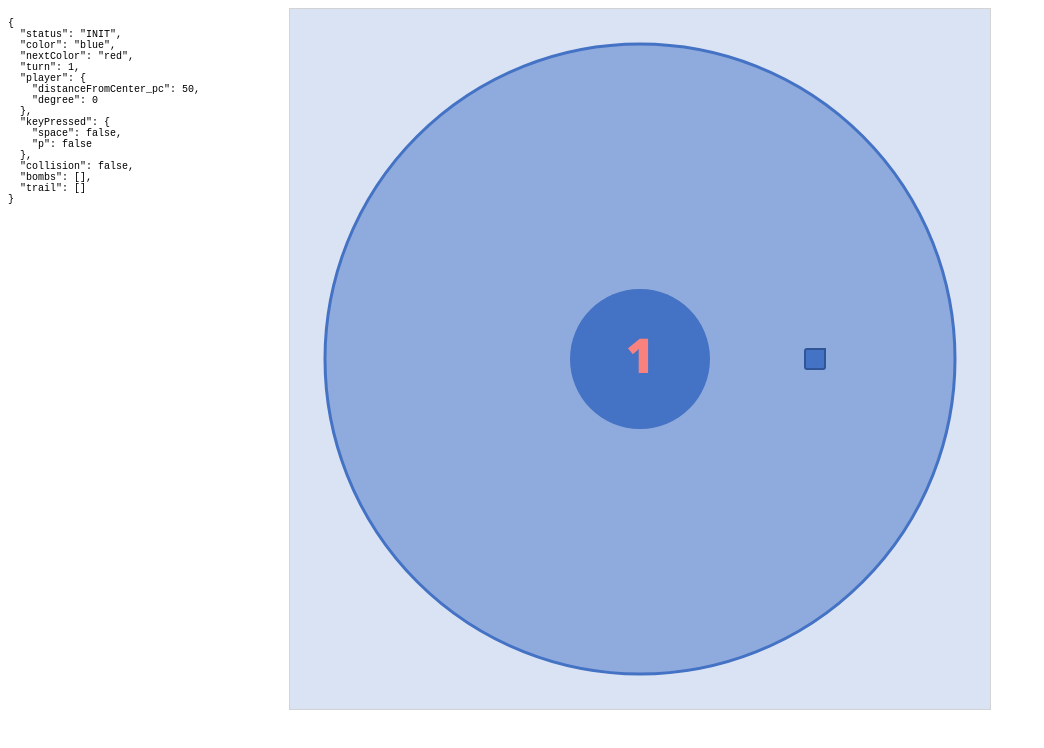
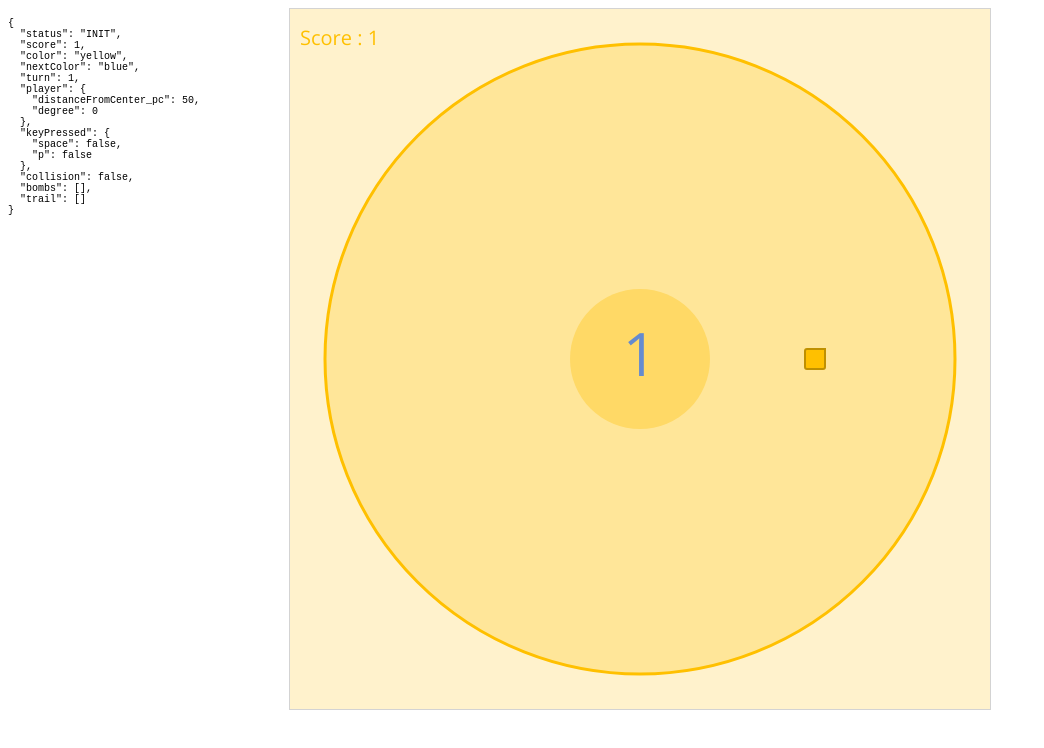
Before and after one commit to hhourani27/vortex-game, a plain HTML site: page src/index.html in a window 1280 px wide. Shown: the whole page, without its empty margins (0-1044 px from the left). Drawn offline with nearby package versions, Linux system fonts and the light colour scheme.

Commit message:
create src & dist folder

```diff
--- a/game.js
+++ b/src/game.js
@@ -48,7 +48,7 @@ const config = {
     radius_pc: 20,
     darker: 25
   },
-  initialColor: 'blue',
+  initialColor: 'yellow',
   field: {
     radius_pc: 90
   },
@@ -56,7 +56,7 @@ const config = {
     startingDistance_pc: 50,
     radius: 10,
     velocity: 20,
-    degreeIncrease: 0.5,
+    degreeIncrease: 0.6,
     degreeDecrease: 0.3
   },
   trail: {
@@ -73,6 +73,7 @@ const config = {
 
 const state = {
   status: 'INIT',
+  score: 1,
   color: '',
   nextColor: '',
   turn: 1,
@@ -89,9 +90,14 @@ const state = {
   trail: [],
 }
 
-let secondsPassed = 0;
-let oldTimeStamp = 0;
-let lastTrailTimeStamp = 0;
+// Timing variables
+let lastLoopTimeStamp = 0;
+
+// time passed while the game is running
+let gameTimeStamp = 0;
+let lastGameTimeStamp = 0;
+
+let lastTrailTimeStamp = -1000;
 let lastBombTimeStamp = 0;
 
 
@@ -141,30 +147,42 @@ function initColor() {
 }
 
 function gameLoop(timeStamp) {
+  // Calculate how much time has passed
+  const timePassedSinceLastLoop = (timeStamp - lastLoopTimeStamp);
+  lastLoopTimeStamp = timeStamp;
 
-  // Calculate how much time has passed
-  secondsPassed = (timeStamp - oldTimeStamp) / 1000;
-  oldTimeStamp = timeStamp;
+  const gameTimeStamp = updateGameTimeStamp(timePassedSinceLastLoop);
+  const timePassedSinceLastGameLoop = gameTimeStamp - lastGameTimeStamp
+  lastGameTimeStamp = gameTimeStamp;
 
-  update(secondsPassed, timeStamp);
-  draw(timeStamp);
+  update(timePassedSinceLastGameLoop, gameTimeStamp);
+  draw(gameTimeStamp);
   window.requestAnimationFrame(gameLoop);
 }
 
+function updateGameTimeStamp(timePassedSinceLastLoop) {
+  if (state.status === 'RUN') {
+    gameTimeStamp += timePassedSinceLastLoop
+  }
+  return gameTimeStamp;
+}
+
 /* #region UPDATE FUNCTIONS */
-function update(secondsPassed, timeStamp) {
-  updateStatus();
+function update(timePassedSinceLastGameLoop, timeStamp) {
+  updateStatus(timeStamp);
   if (state.status === 'RUN') {
-    updatePlayerPositionAndTurn(secondsPassed);
+    updateScore(gameTimeStamp);
+    updatePlayerPositionAndTurn(timePassedSinceLastGameLoop);
     updateColor();
-    updateTrail(timeStamp);
+    updateTrail(gameTimeStamp);
     updateTrailCollision();
-    updateBomb(timeStamp);
-    updateBombCollision(timeStamp);
+    updateBomb(gameTimeStamp);
+    updateBombCollision(gameTimeStamp);
   }
 }
 
-function updateStatus() {
+
+function updateStatus(timeStamp) {
   if (state.status === 'INIT') {
     if (state.keyPressed.space) {
       state.status = 'RUN'
@@ -190,7 +208,12 @@ function updateStatus() {
   }
 }
 
-function updatePlayerPositionAndTurn(secondsPassed) {
+function updateScore(gameTimeStamp) {
+  state.score = Math.floor(gameTimeStamp * 1.25 / 1000) + 1;
+}
+
+function updatePlayerPositionAndTurn(timePassedSinceLastLoop) {
+  const secondsPassed = timePassedSinceLastLoop / 1000
   // Move angle and update turn
   const updatedDegree = getUpdatedPlayerAngle(secondsPassed, 'SAME_VELOCITY')
   if (state.player.degree > updatedDegree)
@@ -327,6 +350,7 @@ function updateBombCollision(timeStamp) {
 
 function draw(timeStamp) {
   drawBackground();
+  drawScore();
   drawFieldCircle();
   drawCenterCircle();
   drawTrail();
@@ -340,6 +364,17 @@ function drawBackground() {
 
   ctx.fillStyle = color;
   ctx.fillRect(0, 0, canvas.width, canvas.height)
+}
+
+function drawScore() {
+
+  const scoreText = 'Score : ' + state.score;
+
+  ctx.textAlign = 'left';
+  ctx.textBaseline = 'middle';
+  ctx.font = '400 20px "Open Sans"';
+  ctx.fillStyle = getColorHexValue('player', state.color);
+  ctx.fillText(scoreText, 10, 30);
 }
 
 function drawFieldCircle() {
@@ -361,7 +396,7 @@ function drawCenterCircle() {
   //Draw text
   ctx.textAlign = 'center';
   ctx.textBaseline = 'middle';
-  ctx.font = '48px "Open Sans"';
+  ctx.font = '400 60px "Open Sans"';
   ctx.fillStyle = getColorHexValue('trail', state.nextColor);
   ctx.fillText(state.turn, x, y);
 
@@ -470,7 +505,8 @@ function drawCircle(x, y, radius, fillColor, strokeColor, lineWidth) {
 function drawState() {
   ctx.fillStyle = 'black'
   ctx.font = '10px serif';
-  const s = JSON.stringify(state, null, 2);
+  const stateToPrint = JSON.stringify(state, null, 2);
+  const s = stateToPrint
   document.getElementById('state').innerHTML = s
 }
 
--- a/index.html
+++ b/src/index.html
@@ -8,7 +8,7 @@
   <meta name="description" content="A basic HTML5 game">
   <meta name="author" content="[Your name]">
   <link rel="preconnect" href="https://fonts.gstatic.com">
-  <link href="https://fonts.googleapis.com/css2?family=Open+Sans:wght@800&display=swap" rel="stylesheet">
+  <link href="https://fonts.googleapis.com/css2?family=Open+Sans:wght@400;800&display=swap" rel="stylesheet">
   <link rel="stylesheet" href="styles.css">
   <script src="tinycolor.js"></script>
   <script src="game.js"></script>
```
Also changed, not shown: src/styles.css (renamed from styles.css), src/tinycolor.js (renamed from tinycolor.js).
